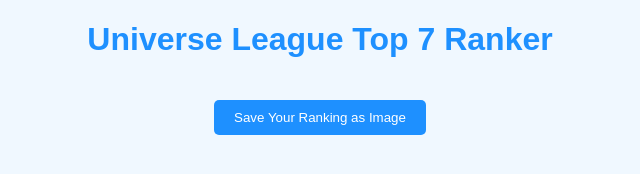
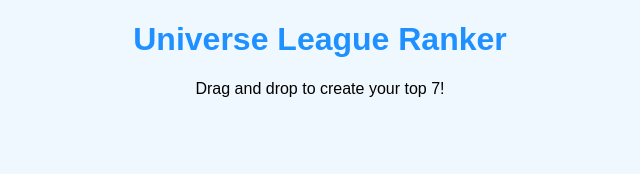
Before and after one commit to abubalogun/universe-league, a plain HTML site: page index.html in a window 1280 px wide. Shown: the whole page, without its empty margins (320-960 px from the left). Drawn offline with Linux system fonts and the light colour scheme; no server answers.

Commit message:
Update index.html

```diff
--- a/index.html
+++ b/index.html
@@ -3,15 +3,17 @@
 <head>
     <meta charset="UTF-8">
     <meta name="viewport" content="width=device-width, initial-scale=1.0">
-    <title>Universe League Top 7 Ranker</title>
+    <title>Universe League Ranker</title>
     <link rel="stylesheet" href="style.css">
 </head>
 <body>
-    <h1>Universe League Top 7 Ranker</h1>
-    <div id="contestants">
-        <div id="contestants"></div>
-    </div>
-    <button onclick="saveImage()">Save Your Ranking as Image</button>
+    <header>
+        <h1>Universe League Ranker</h1>
+        <p>Drag and drop to create your top 7!</p>
+    </header>
+    <main>
+        <div id="contestants" class="contestants-container"></div>
+    </main>
     <script src="script.js"></script>
 </body>
 </html>
```
